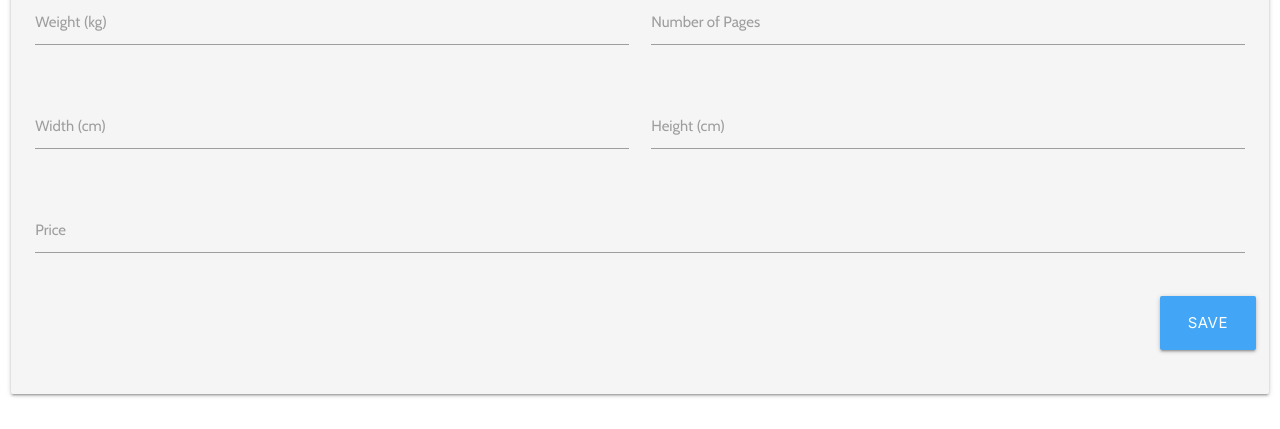
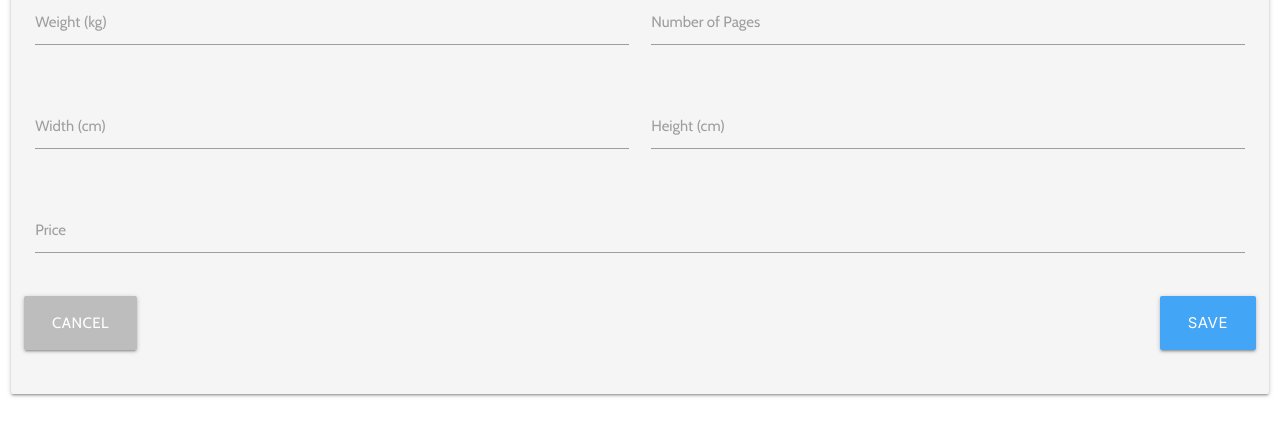
Before and after one commit to Cledersonbc/pybookstore, a Python web app: template pybookstore/templates/newbook.html in a window 1280 px wide. Shown: the part 1020-1449 px from the top of the page. Run offline with Jinja, Linux system fonts and the light colour scheme; the template is opened without the code that fills it, so the values that code supplies are empty.

Commit message:
Cancel create action

```diff
--- a/pybookstore/templates/newbook.html
+++ b/pybookstore/templates/newbook.html
@@ -112,6 +112,7 @@
             </div>
 
             <div class="row">
+              <a href="/books/mybooks" class="waves-effect waves-light btn btn-large grey lighten-1 left">Cancel</a>
               <button class="waves-effect waves-light btn btn-large blue lighten-1 right">Save</button>
             </div>
           </form>
```
